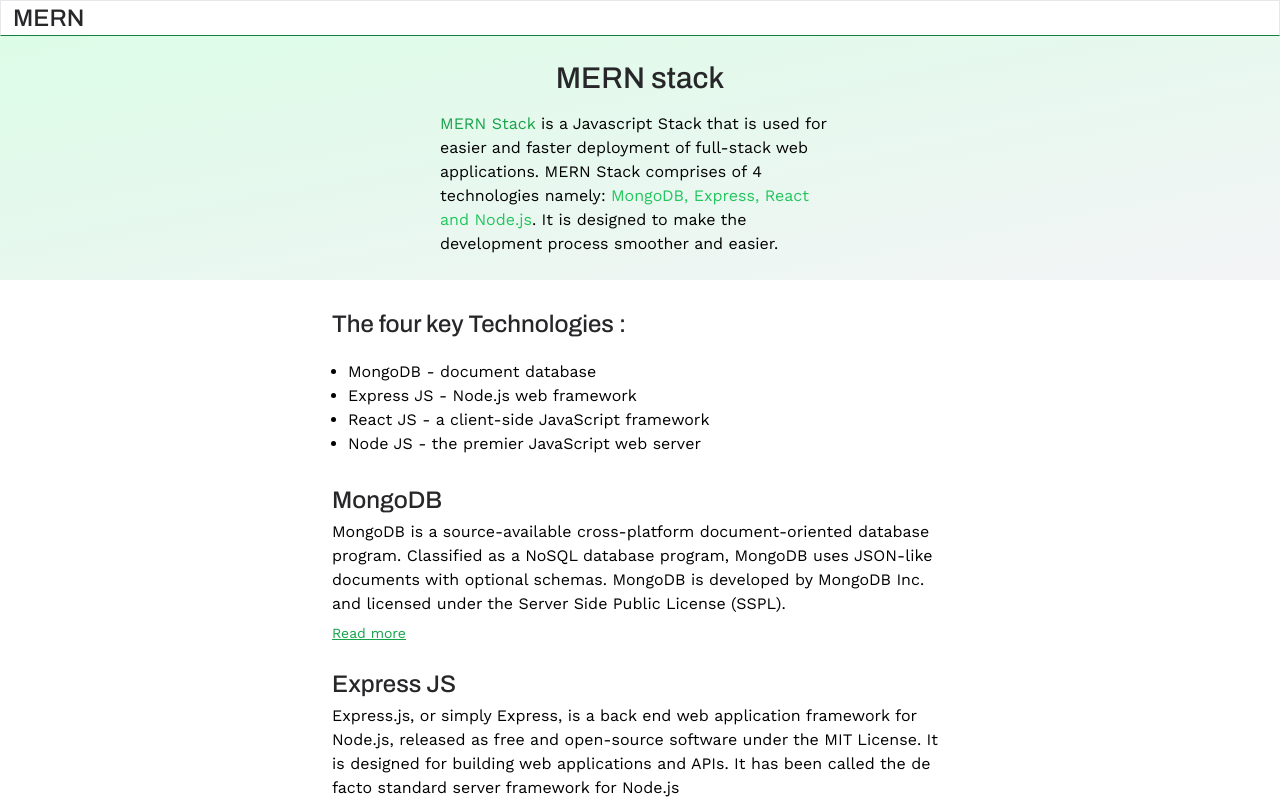
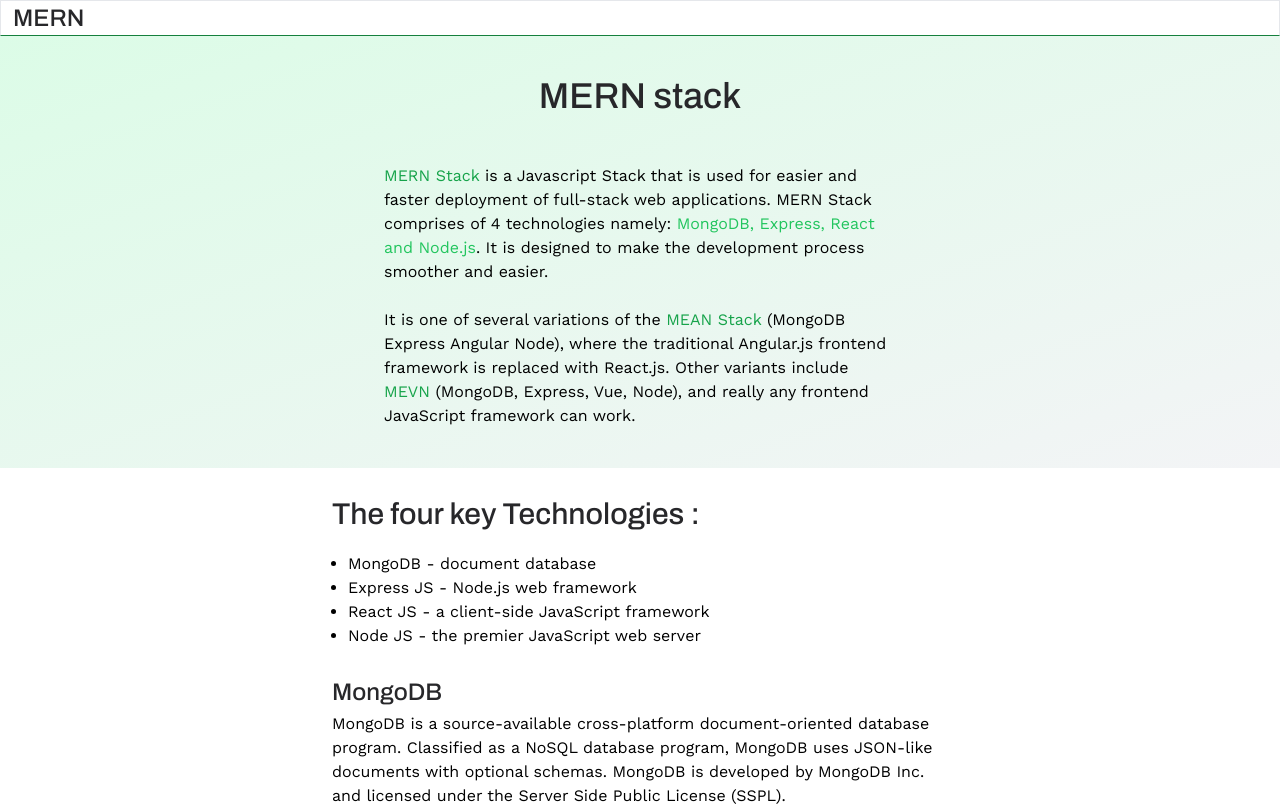
Before and after one commit to Joybaruah/Mern, a React (Create React App) app: page / in a window 1280 px wide. Shown: the top 806 px of the page. Built offline with nearby package versions, Linux system fonts and the light colour scheme.

Commit message:
third commit

```diff
--- a/src/components/ContentInfo.js
+++ b/src/components/ContentInfo.js
@@ -5,7 +5,7 @@
   <>
     <div className=' xl:flex xl:flex-col mt-4 xl:items-center'>
       <div className='xl:w-[50vw]' >
-        <h2 className='mx-3 my-3 font-archivo text-xl xl:text-2xl text-zinc-800'>The four key Technologies :</h2>
+        <h2 className='mx-3 my-3 font-archivo text-xl xl:text-3xl text-zinc-800'>The four key Technologies :</h2>
 
                 <ul className='font-workSans text-sm xl:text-base my-2 mx-5 p-2 list-disc'>
                   <li>
--- a/src/components/ContentStart.js
+++ b/src/components/ContentStart.js
@@ -6,9 +6,11 @@
 
       <div className='bg-gradient-to-br from-green-100 to-gray-100'> {/* What is MERN stack? */}
         <div className='flex flex-col mx-3 p-4 items-center '>
-          <h2 className='my-2 font-archivo text-xl xl:text-3xl font-semibold text-zinc-800'>MERN stack</h2>
-          <p className='font-workSans text-center xl:text-left my-2 xl:w-[50vh] text-sm xl:text-base'>
-            <span className='text-green-600'>MERN Stack</span> is a Javascript Stack that is used for easier and faster deployment of full-stack web applications. MERN Stack comprises of 4 technologies namely: <span className='text-green-500'>MongoDB, Express, React and Node.js</span>. It is designed to make the development process smoother and easier.
+          <h2 className='xl:my-6 font-archivo text-xl xl:text-4xl font-semibold text-zinc-800'>MERN stack</h2>
+          <p className='font-workSans my-4 xl:my-6 xl:w-[40vw] text-sm xl:text-base'>
+            <span className='text-green-600'>MERN Stack</span> is a Javascript Stack that is used for easier and faster deployment of full-stack web applications. MERN Stack comprises of 4 technologies namely: <span className='text-green-500'>MongoDB, Express, React and Node.js</span>. It is designed to make the development process smoother and easier. <br />
+            <br />
+            It is one of several variations of the <span className='text-green-600'>MEAN Stack</span> (MongoDB Express Angular Node), where the traditional Angular.js frontend framework is replaced with React.js. Other variants include <span className='text-green-600'>MEVN</span> (MongoDB, Express, Vue, Node), and really any frontend JavaScript framework can work.
           </p>
         </div>
       </div>
```
